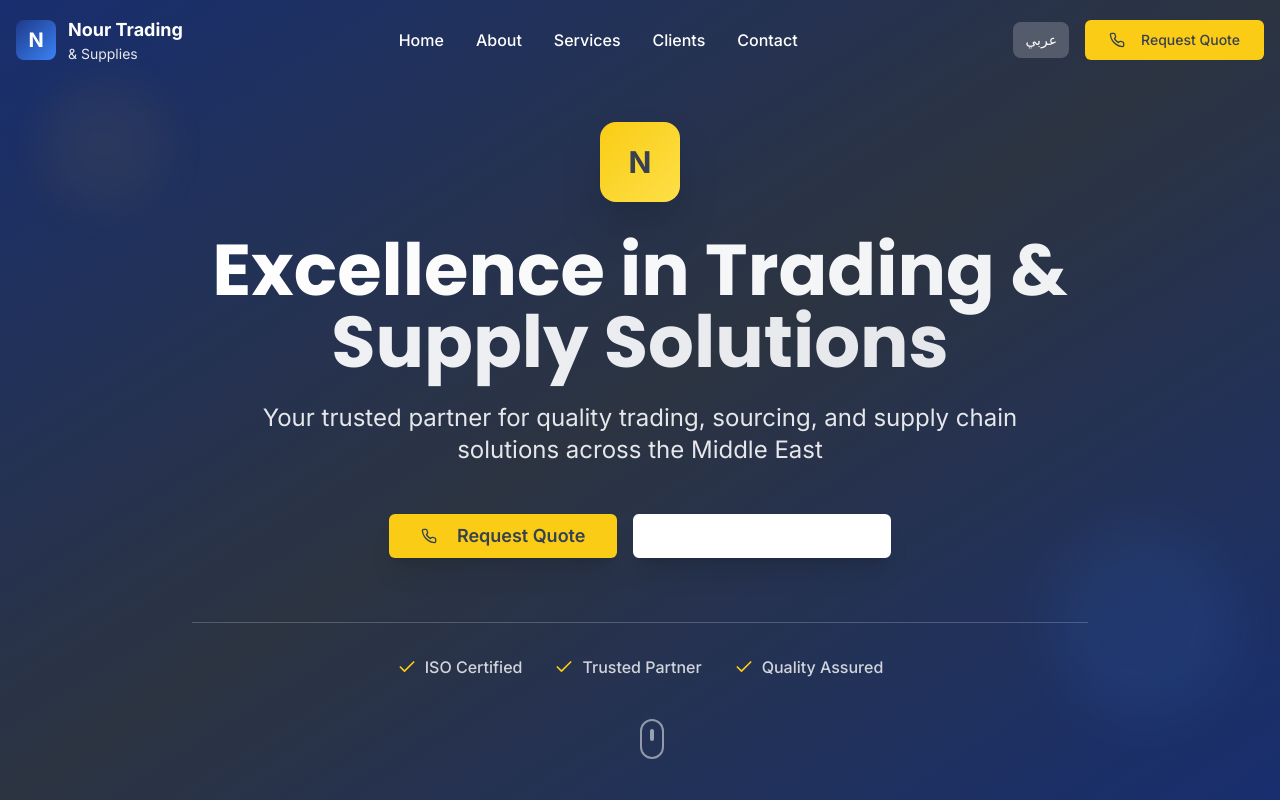
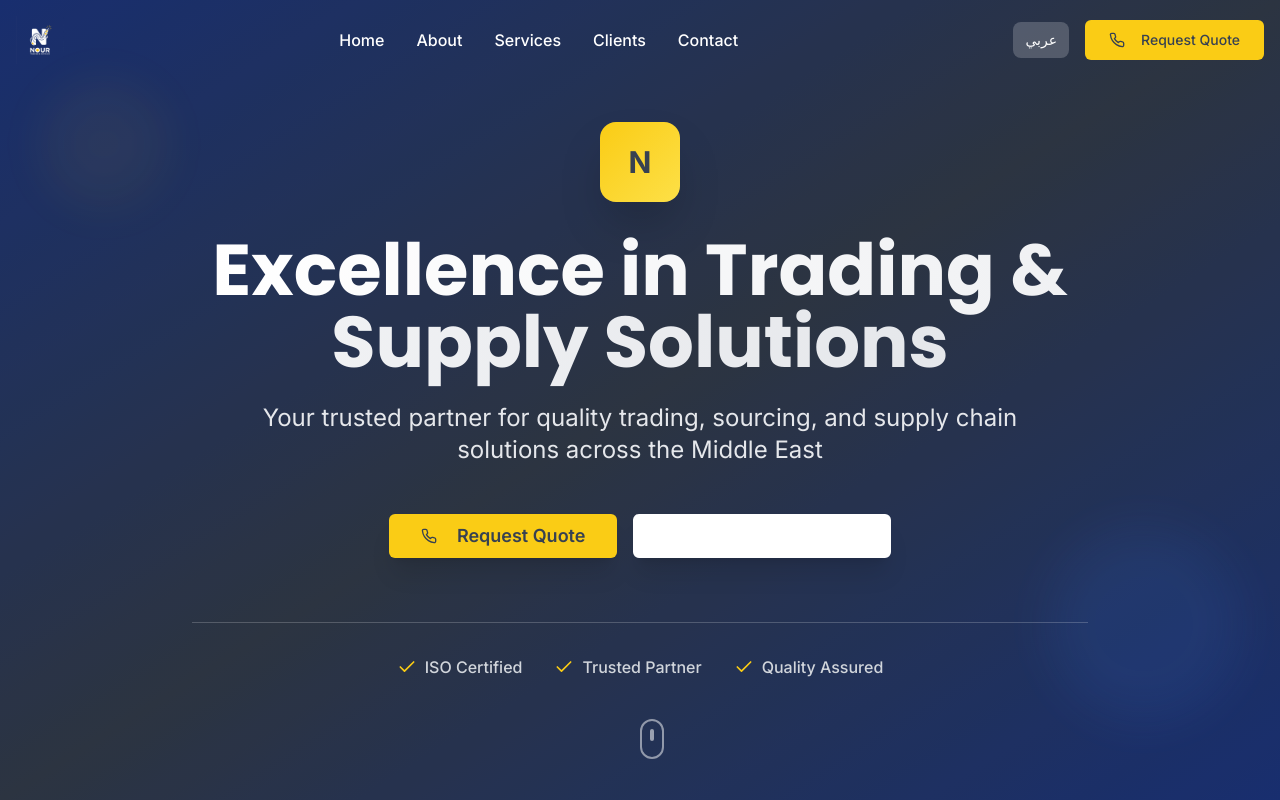
Before and after one commit to ahmedmokireldindevelopers/nour-trading-nexus, a React (Vite) app: page / in a window 1280 px wide. Shown: the top 800 px of the page. Built offline with nearby package versions, Linux system fonts and the light colour scheme.

Commit message:
Add logo to header
Added the company logo to the header section.

```diff
--- a/src/components/Footer.tsx
+++ b/src/components/Footer.tsx
@@ -56,14 +56,12 @@ const Footer: React.FC = () => {
           {/* Company Info */}
           <div className="space-y-6">
             {/* Logo */}
-            <div className="flex items-center space-x-3">
-              <div className="w-12 h-12 bg-gradient-to-br from-nour-yellow to-yellow-300 rounded-xl flex items-center justify-center">
-                <span className="text-nour-dark-gray font-bold text-xl">N</span>
-              </div>
-              <div className={`flex flex-col ${isRTL ? 'items-end' : 'items-start'}`}>
-                <span className="font-bold text-xl text-white">Nour Trading</span>
-                <span className="text-gray-300">& Supplies</span>
-              </div>
+            <div className="flex items-center">
+              <img
+                src="/lovable-uploads/645fdf84-a4be-41f8-be0e-f331e1250923.png"
+                alt="Nour Trading & Supplies Logo"
+                className="h-16 w-auto"
+              />
             </div>
 
             <p className={`text-gray-300 leading-relaxed ${
--- a/src/components/Header.tsx
+++ b/src/components/Header.tsx
@@ -44,18 +44,12 @@ const Header: React.FC = () => {
       <div className="container mx-auto px-4">
         <div className="flex items-center justify-between h-16 lg:h-20">
           {/* Logo */}
-          <div className="flex items-center space-x-3">
-            <div className="w-10 h-10 bg-gradient-to-br from-nour-blue to-nour-light-blue rounded-lg flex items-center justify-center">
-              <span className="text-white font-bold text-xl">N</span>
-            </div>
-            <div className={`flex flex-col ${isRTL ? 'items-end' : 'items-start'}`}>
-              <span className={`font-bold text-lg ${isScrolled ? 'text-nour-blue' : 'text-white'}`}>
-                Nour Trading
-              </span>
-              <span className={`text-sm ${isScrolled ? 'text-nour-gray' : 'text-gray-200'}`}>
-                & Supplies
-              </span>
-            </div>
+          <div className="flex items-center">
+            <img
+              src="/lovable-uploads/645fdf84-a4be-41f8-be0e-f331e1250923.png"
+              alt="Nour Trading & Supplies Logo"
+              className="h-12 w-auto"
+            />
           </div>
 
           {/* Desktop Navigation */}
```
Also changed, not shown: public/lovable-uploads/645fdf84-a4be-41f8-be0e-f331e1250923.png (added).
